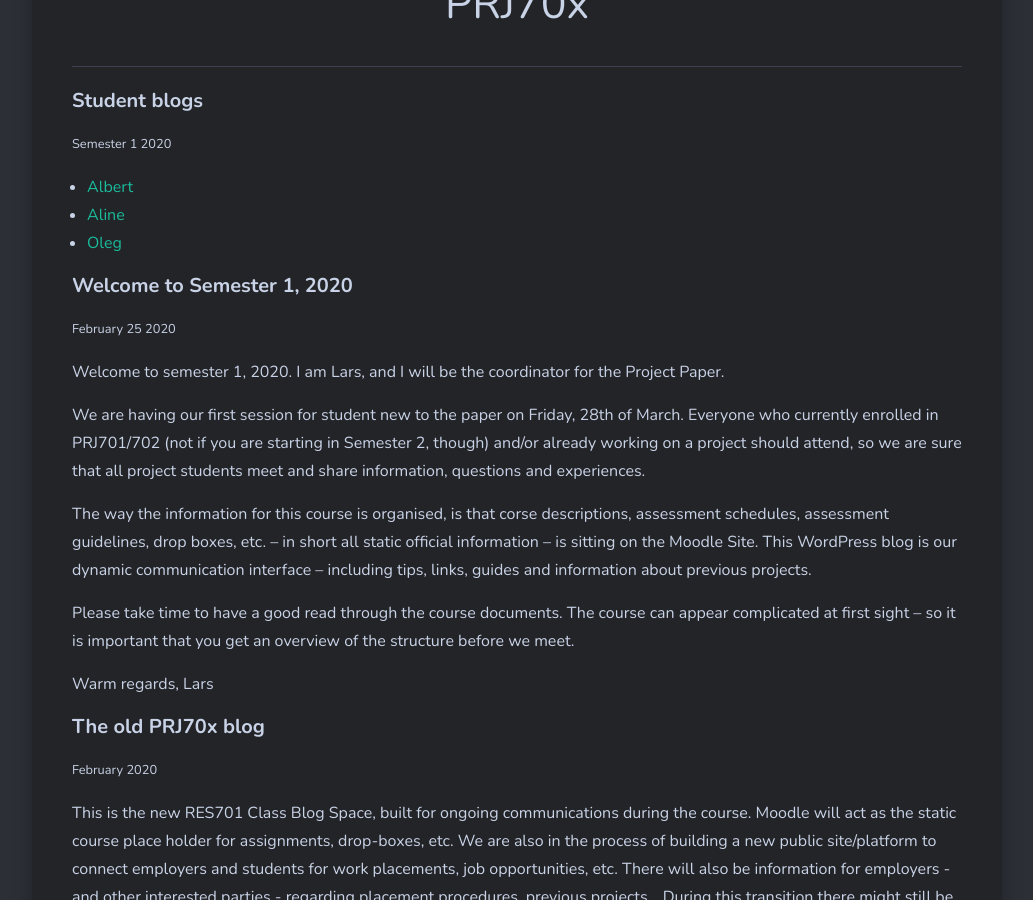
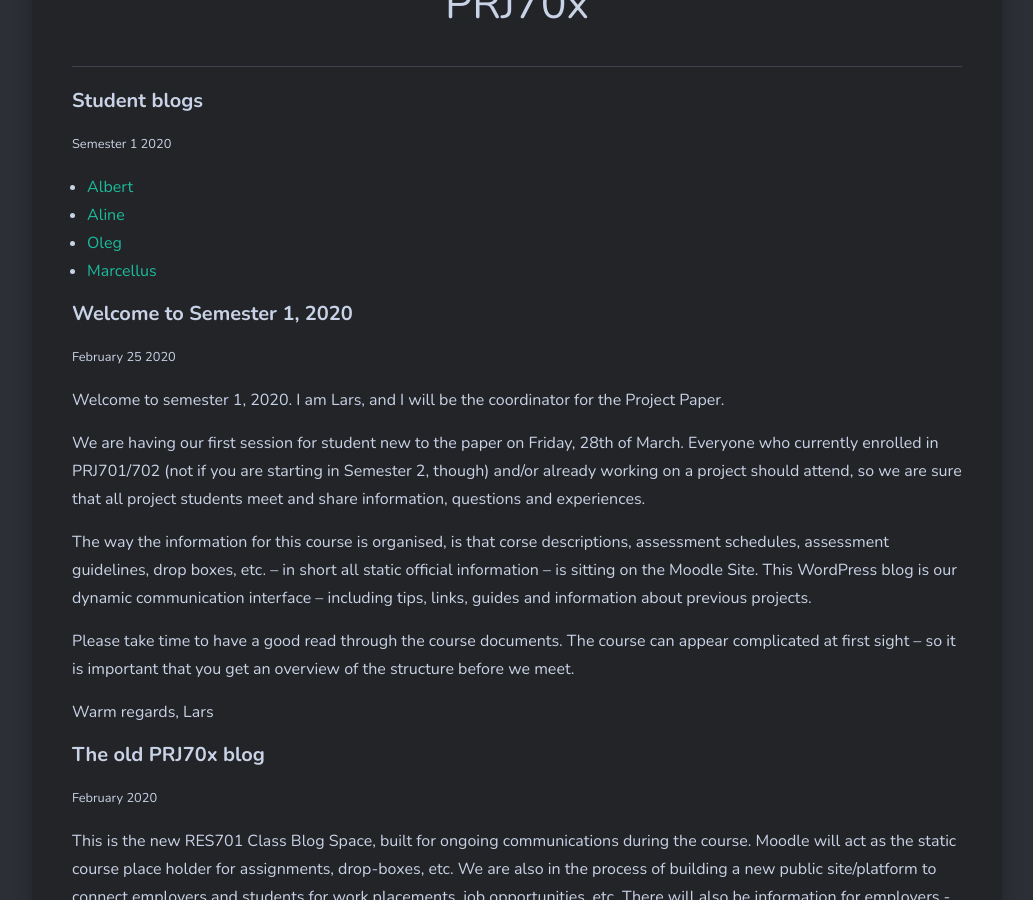
Before and after one commit to larsoliverdam/nmit, a Jekyll site: the page built from _pages/PRJ70x.md, in a window 1280 px wide and 900 px high, scrolled down 782 px. Shown: the whole window, without its empty margins (123-1156 px from the left). Built offline with Jekyll 4.4.1, drawn with Linux system fonts in a browser that asks for light colours; nearby versions of some CDN libraries; comment, search, counter and statistics services are not loaded.

Commit message:
Blog links

```diff
--- a/_pages/PRJ70x.md
+++ b/_pages/PRJ70x.md
@@ -11,6 +11,7 @@ image: 01.jpg
 * [Albert](https://labone.home.blog/category/prj702/)
 * [Aline](https://alinesproject.wordpress.com/category/prj701-702/)
 * [Oleg](https://sio2k.home.blog/prj701/)
+* [Marcellus](http://itmarcellus.school.blog/category/prj702-it-project/)
 
 #### Welcome to Semester 1, 2020
 <small>February 25 2020</small>
```
